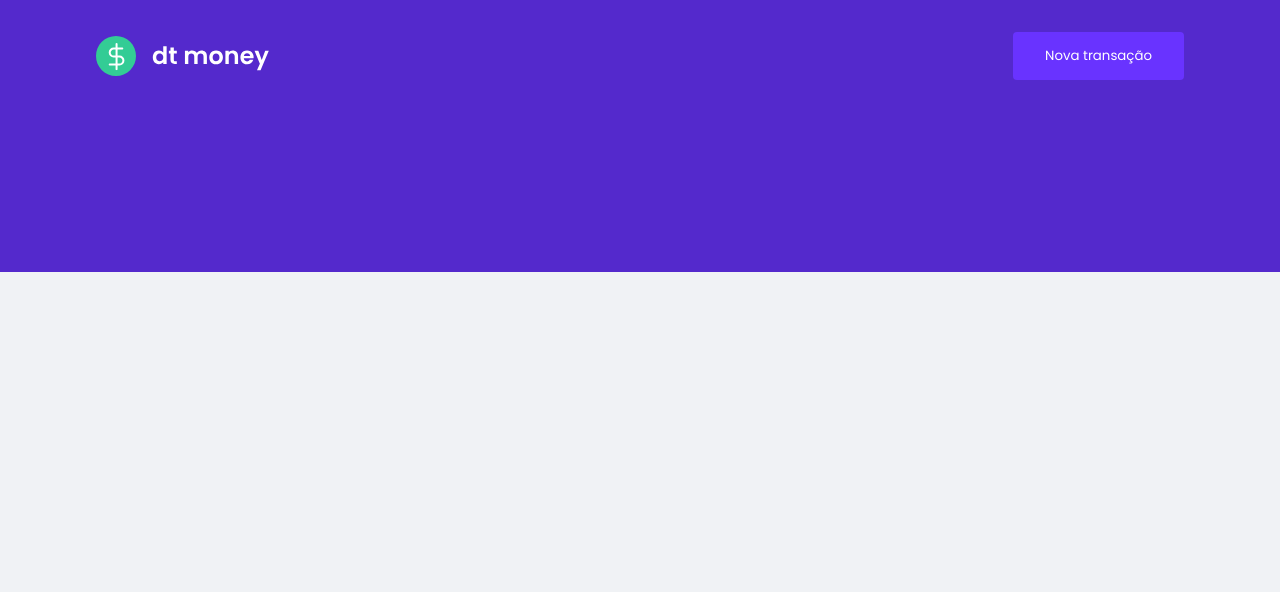
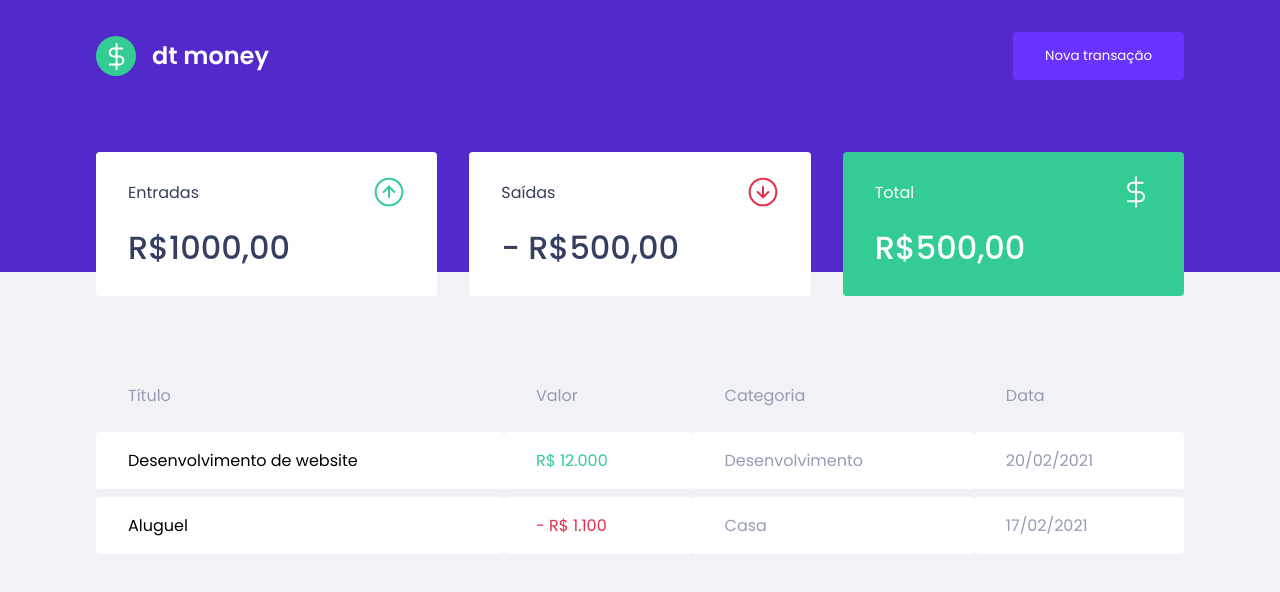
Before and after one commit to alexmuniz96/dtmoney, a React (Create React App) app: page / in a window 1280 px wide. Shown: the top 592 px of the page. Built offline with nearby package versions, Linux system fonts and the light colour scheme.

Commit message:
feat components dashboard and summary

```diff
--- a/public/index.html
+++ b/public/index.html
@@ -11,7 +11,7 @@
 
   <title>dtmoney</title>
 
-  <link href="https://fonts.googleapis.com/css2?family=Poppins:wght@400;600&display=swap" rel="stylesheet">
+  <link href="https://fonts.googleapis.com/css2?family=Poppins:wght@400;500;600&display=swap" rel="stylesheet">
 </head>
 
 <body>
--- a/src/App.tsx
+++ b/src/App.tsx
@@ -1,5 +1,8 @@
 import React from 'react';
+
+import { Dashboard } from './components/Dashboard';
 import { Header } from './components/Header';
+
 
 import { GlobalStyle } from './style/global';
 
@@ -7,6 +10,7 @@
   return (
     <>
       <Header />
+      <Dashboard />
       <GlobalStyle />
     </>
   );
--- /dev/null
+++ b/src/components/Dashboard/index.tsx
@@ -0,0 +1,13 @@
+import { Summary } from "../Summary";
+import { TransactionsTable } from "../TransactionsTable";
+
+import { Container } from "./styles";
+
+export function Dashboard() {
+  return (
+    <Container>
+      <Summary />
+      <TransactionsTable />
+    </Container>
+  )
+}
--- /dev/null
+++ b/src/components/Dashboard/styles.ts
@@ -0,0 +1,8 @@
+import styled from "styled-components"
+
+export const Container = styled.main`
+  max-width: 1120px;
+  margin: 0 auto;
+  padding: 2.5rem 1rem;
+
+`
--- /dev/null
+++ b/src/components/Summary/index.tsx
@@ -0,0 +1,34 @@
+import incomeImg from '../../assets/income.svg'
+import outcomeImg from '../../assets/outcome.svg'
+import totalImg from '../../assets/total.svg'
+
+import { Container } from "./styles";
+
+export function Summary() {
+  return (
+    <Container>
+      <div>
+        <header>
+          <p>Entradas</p>
+          <img src={incomeImg} alt="Entradas" />
+        </header>
+        <strong>R$1000,00</strong>
+      </div>
+      <div>
+        <header>
+          <p>Saídas</p>
+          <img src={outcomeImg} alt="Saídas" />
+        </header>
+        <strong>- R$500,00</strong>
+      </div>
+      <div className="highlight-background">
+        <header>
+          <p>Total</p>
+          <img src={totalImg} alt="Total" />
+        </header>
+        <strong>R$500,00</strong>
+      </div>
+
+    </Container>
+  )
+}
--- /dev/null
+++ b/src/components/Summary/styles.ts
@@ -0,0 +1,36 @@
+import styled from "styled-components";
+
+export const Container = styled.div`
+
+  display: grid;
+  grid-template-columns: repeat(3, 1fr);
+  gap: 2rem;
+  margin-top: -10rem;
+
+  div{
+    background: var(--shape);
+    padding: 1.5rem 2rem;
+    border-radius: 0.25rem;
+    color: var(--text-title)
+  }
+
+  header{
+    display:flex;
+    align-items:center;
+    justify-content: space-between;
+  }
+
+  strong{
+    display: block;
+    margin-top: 1rem;
+    font-size: 2rem;
+    font-weight: 500;
+    line-height: 3rem;
+  }
+
+  .highlight-background{
+    background: var(--green);
+    color: #FFF;
+  }
+
+`
--- /dev/null
+++ b/src/components/TransactionsTable/index.tsx
@@ -0,0 +1,34 @@
+import { Container } from "./styles";
+
+
+export function TransactionsTable() {
+  return (
+    <Container>
+      <table>
+        <thead>
+          <tr>
+            <th>Título</th>
+            <th>Valor</th>
+            <th>Categoria</th>
+            <th>Data</th>
+          </tr>
+        </thead>
+
+        <tbody>
+          <tr>
+            <td> Desenvolvimento de website </td>
+            <td className="deposit"> R$ 12.000</td>
+            <td> Desenvolvimento</td>
+            <td> 20/02/2021</td>
+          </tr>
+          <tr>
+            <td> Aluguel</td>
+            <td className="widthdraw">- R$ 1.100</td>
+            <td> Casa</td>
+            <td> 17/02/2021</td>
+          </tr>
+        </tbody>
+      </table>
+    </Container>
+  );
+}
--- /dev/null
+++ b/src/components/TransactionsTable/styles.ts
@@ -0,0 +1,35 @@
+import styled from "styled-components";
+
+export const Container = styled.div`
+  margin-top: 4rem;
+  table{
+    width: 100%;
+    border-spacing: 0 0.5rem;
+
+    th{
+      color: var(--text-body);
+      font-weight: 400;
+      padding: 1rem 2rem;
+      text-align: left;
+      line-height: 1.5rem;
+    }
+
+    td{
+      padding: 1rem 2rem;
+      border: 0;
+      background: var(--shape);
+      color: var(--text-body);
+      border-radius: 0.25rem;
+
+      &:first-child{
+        color: var(--font-title);
+      }
+      &.deposit{
+        color: var(--green);
+      }
+      &.widthdraw{
+        color: var(--red);
+      }
+    }
+  }
+`
--- a/src/style/global.ts
+++ b/src/style/global.ts
@@ -3,6 +3,7 @@
 export const GlobalStyle = createGlobalStyle`
   :root{
     --red: #e52e4d;
+    --green: #33cc95;
     --blue: #5429cc;
 
     --blue-light: #6933ff;
```
